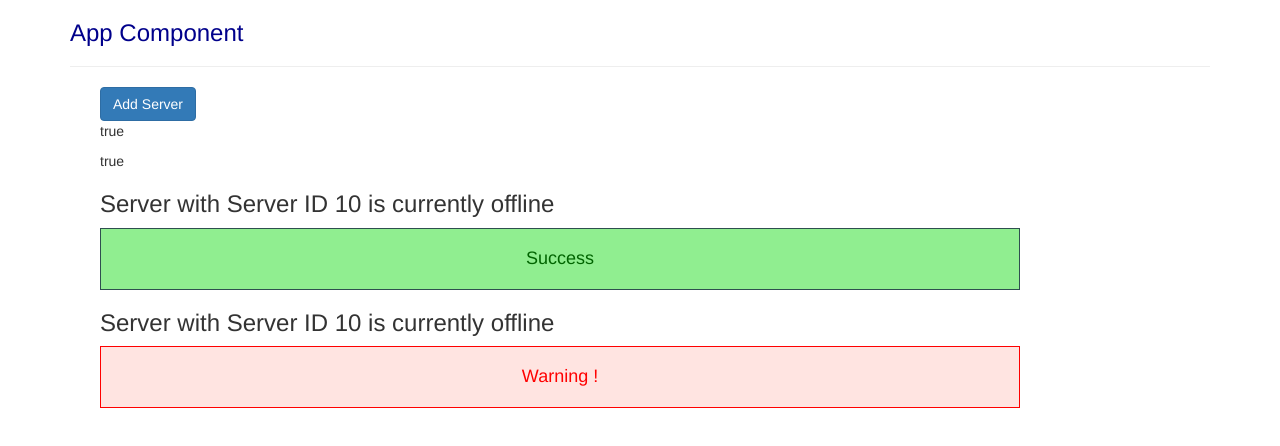
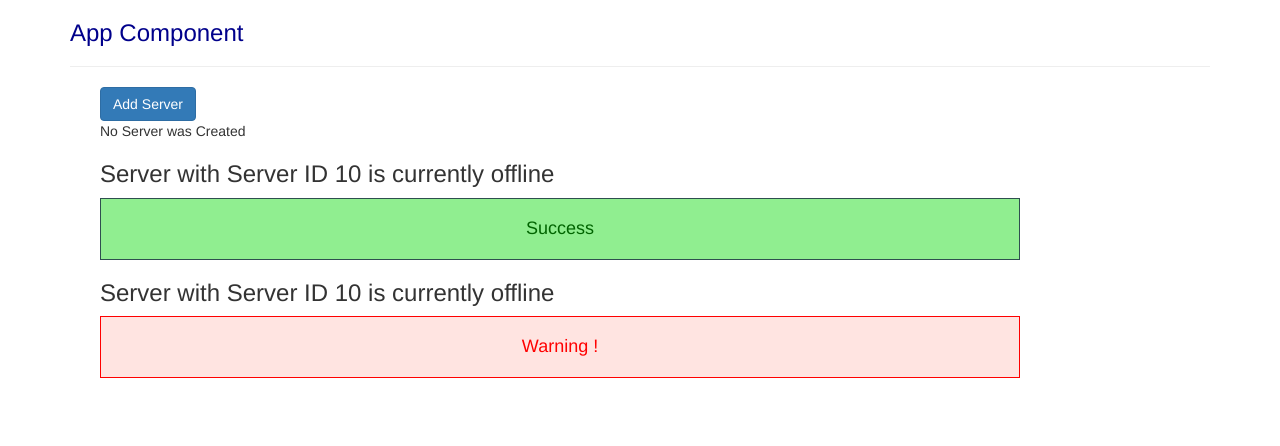
Before and after one commit to Brutalvik/recipe-app, an Angular app: page / in a window 1280 px wide. Shown: the top 446 px of the page. Built offline with nearby package versions, Linux system fonts and the light colour scheme.

Commit message:
Event Binding

```diff
--- a/src/app/servers/servers.component.html
+++ b/src/app/servers/servers.component.html
@@ -1,8 +1,10 @@
 <div class="container">
   <div class="col-lg-10">
-    <button class="btn btn-primary" [disabled]="!allowNewServer">Add Server</button>
-    <p [innerText]="allowNewServer"></p>
-    <p>{{ allowNewServer }}</p>
+
+    <button class="btn btn-primary"
+            [disabled]="!allowNewServer"
+    (click)="onCreateServer()">Add Server</button>
+    <p>{{ serverCreationStatus }}</p>
     <app-server></app-server>
     <app-success-alert></app-success-alert>
     <app-server></app-server>
--- a/src/app/servers/servers.component.ts
+++ b/src/app/servers/servers.component.ts
@@ -16,4 +16,9 @@
   ngOnInit(): void {
   }
 
+  serverCreationStatus = 'No Server was Created';
+
+  onCreateServer() {
+    this.serverCreationStatus = 'Server Was Created !';
+  }
 }
```
